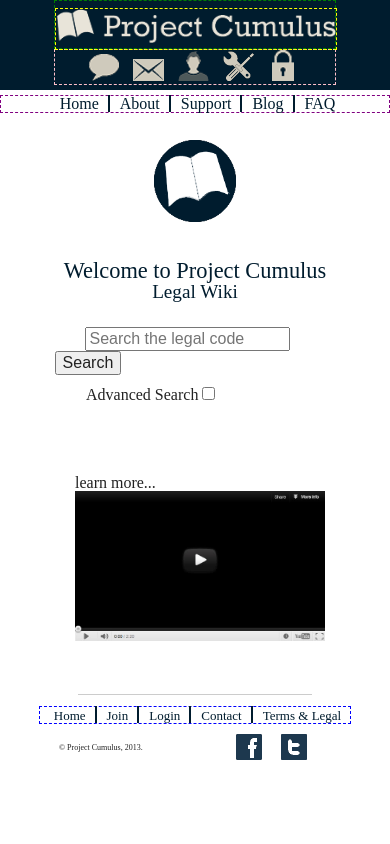
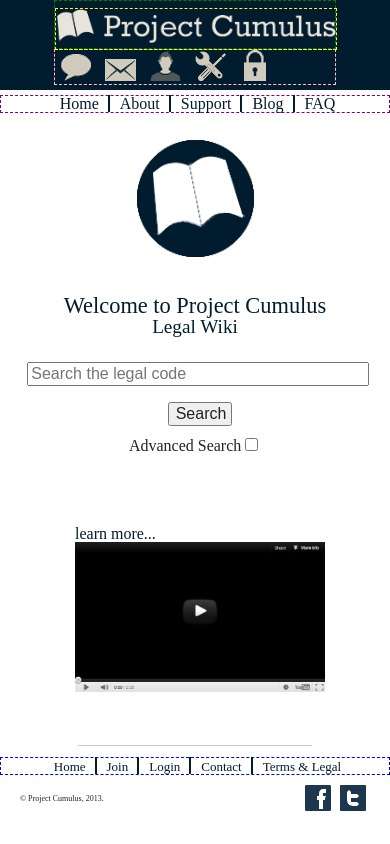
Before and after one commit to stevebosworth/ProjectCumulus, a PHP site: page /home.html in a window 390 px wide. Run offline with PHP 8.4, Linux system fonts and the light colour scheme; some libraries are stand-ins or nearby versions.

Commit message:
modify footer and search bar in home.html

```diff
--- a/css/home.css
+++ b/css/home.css
@@ -64,3 +64,25 @@
         width:30%;
     }
 }
+
+@media only screen and (max-width: 640px){
+    #main_logo_title{
+        width:100%;
+    }
+
+    #search{
+        width:100%;
+        padding-left: 2%;
+    }
+
+    #txt_search{
+        width:95%;
+        margin:0 auto;
+    }
+
+    #btn_search{
+        width:4em;
+        margin-left:40%;
+        margin-top:1em;
+    }
+}
--- a/css/main.css
+++ b/css/main.css
@@ -406,7 +406,9 @@ small{
     }
 
     #logo{
-        margin:0;
+        margin:0 auto;
+        height:100%;
+        width:100%;
     }
 
     #title{
@@ -428,7 +430,6 @@ small{
     }
 
     #nav_controls ul{
-        width:80%;
         margin:0 auto;
     }
 
@@ -436,6 +437,16 @@ small{
         border:1px dashed purple;
         margin-top:45px;
     }
+
+    footer{
+        width:100%;
+    }
+    #nav_social img{
+        padding-right:5px;
+        /*height:50%;
+        width:50%;*/
+    }
+
 }
 
 
--- a/home.html
+++ b/home.html
@@ -8,7 +8,7 @@
     <meta http-equiv="X-UA-Compatible" content="IE=edge,chrome=1">
     <title>Project Cumulus Home Page</title>
     <meta name="description" content="">
-    <!-- <meta name="viewport" content="width=width"> -->
+    <!-- <meta name="viewport" content="width=device-width"> -->
 
     <!-- Place favicon.ico and apple-touch-icon.png in the root directory -->
 
@@ -86,7 +86,7 @@
                 </form>
             </div> <!-- /search -->
             <div id="video">
-                <p class="fancy">learn more...</p>
+                <h4>learn more...</h4>
                 <img id="img_vid" src="img/youtube.jpg" width="250" height="150">
             </div>
         </div> <!-- /content_container -->
```
